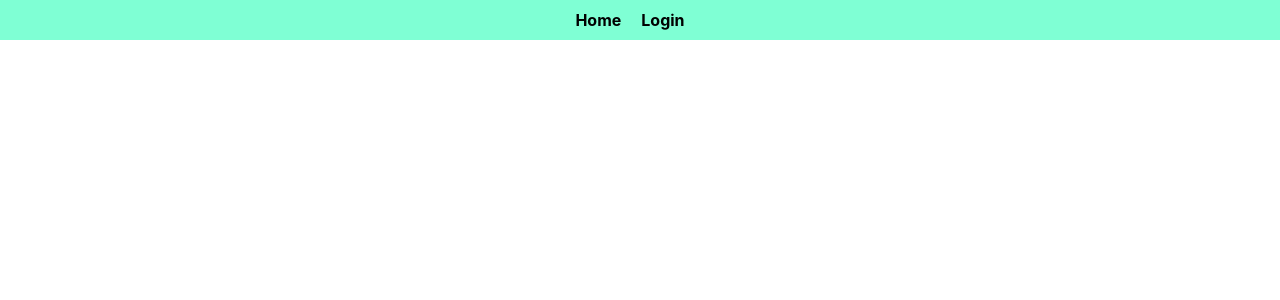
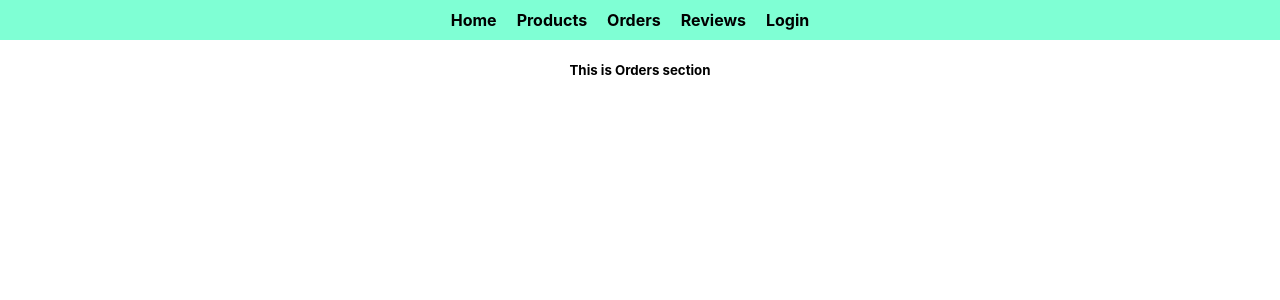
Before and after one commit to sayemhossain/router-firebase-integration, a React (Create React App) app: page /orders in a window 1280 px wide. Before the commit this address had no page. Shown: the top 300 px of the page. Built offline with nearby package versions, Linux system fonts and the light colour scheme.

Commit message:
new code

```diff
--- a/src/App.js
+++ b/src/App.js
@@ -3,6 +3,9 @@ import "./App.css";
 import Header from "./components/Header/Header";
 import Home from "./components/Home/Home";
 import Login from "./components/Login/Login";
+import Products from "./components/Products/Products";
+import Orders from "./components/Orders/Orders";
+import Reviews from "./components/Reviews/Reviews";
 
 function App() {
   return (
@@ -10,6 +13,9 @@ function App() {
       <Header></Header>
       <Routes>
         <Route path="/" element={<Home></Home>}></Route>
+        <Route path="/products" element={<Products></Products>}></Route>
+        <Route path="/orders" element={<Orders></Orders>}></Route>
+        <Route path="/reviews" element={<Reviews></Reviews>}></Route>
         <Route path="/login" element={<Login></Login>}></Route>
       </Routes>
     </div>
--- a/src/components/Header/Header.js
+++ b/src/components/Header/Header.js
@@ -6,6 +6,9 @@ const Header = () => {
     <div className="header">
       <nav>
         <Link to="/">Home</Link>
+        <Link to="/products">Products</Link>
+        <Link to="/Orders">Orders</Link>
+        <Link to="/Reviews">Reviews</Link>
         <Link to="/login">Login</Link>
       </nav>
     </div>
--- /dev/null
+++ b/src/components/Orders/Orders.js
@@ -0,0 +1,11 @@
+import React from "react";
+
+const Orders = () => {
+  return (
+    <div>
+      <h5>This is Orders section</h5>
+    </div>
+  );
+};
+
+export default Orders;
--- /dev/null
+++ b/src/components/Products/Products.js
@@ -0,0 +1,11 @@
+import React from "react";
+
+const Products = () => {
+  return (
+    <div>
+      <h4>this is products</h4>
+    </div>
+  );
+};
+
+export default Products;
--- /dev/null
+++ b/src/components/Reviews/Reviews.js
@@ -0,0 +1,11 @@
+import React from "react";
+
+const Reviews = () => {
+  return (
+    <div>
+      <h3>This is Reviews section</h3>
+    </div>
+  );
+};
+
+export default Reviews;
```
